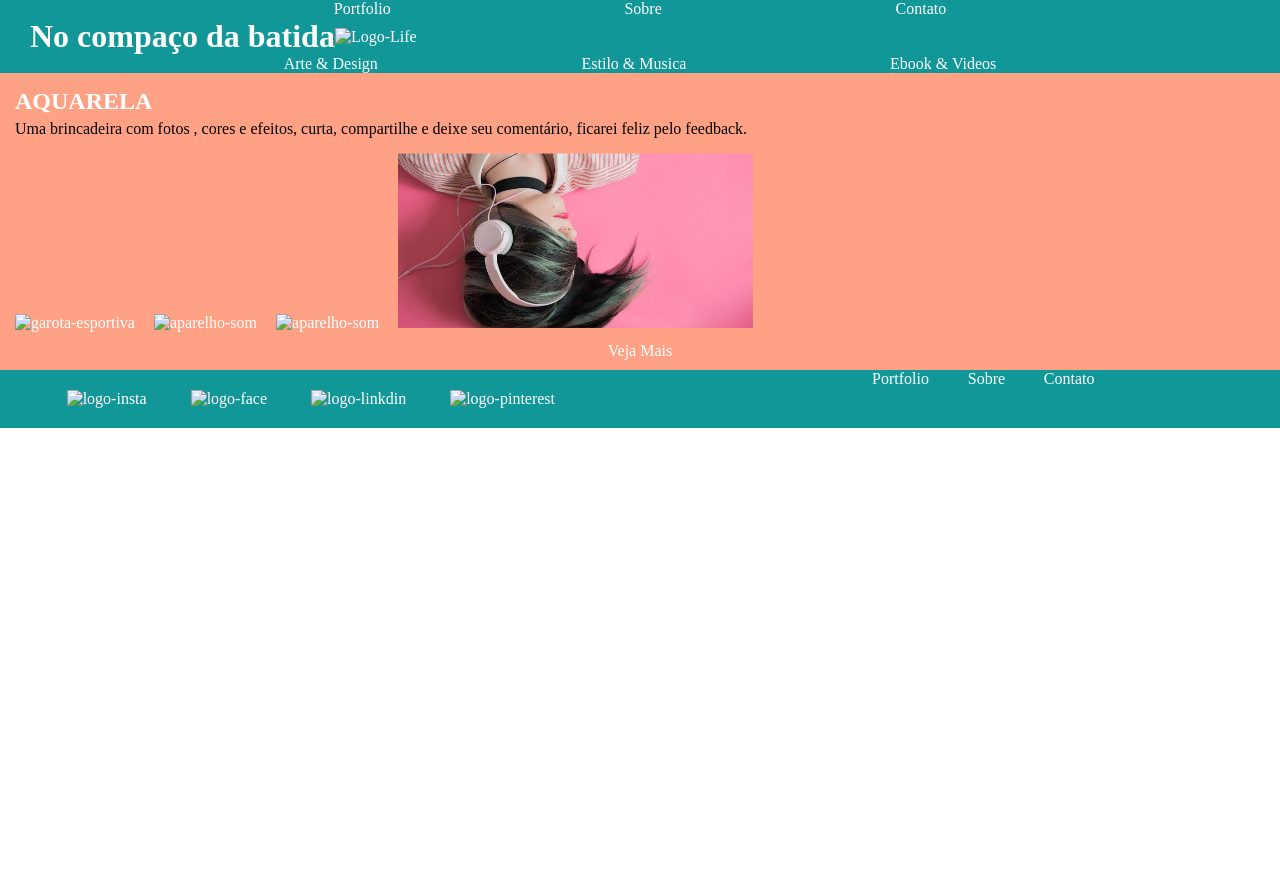
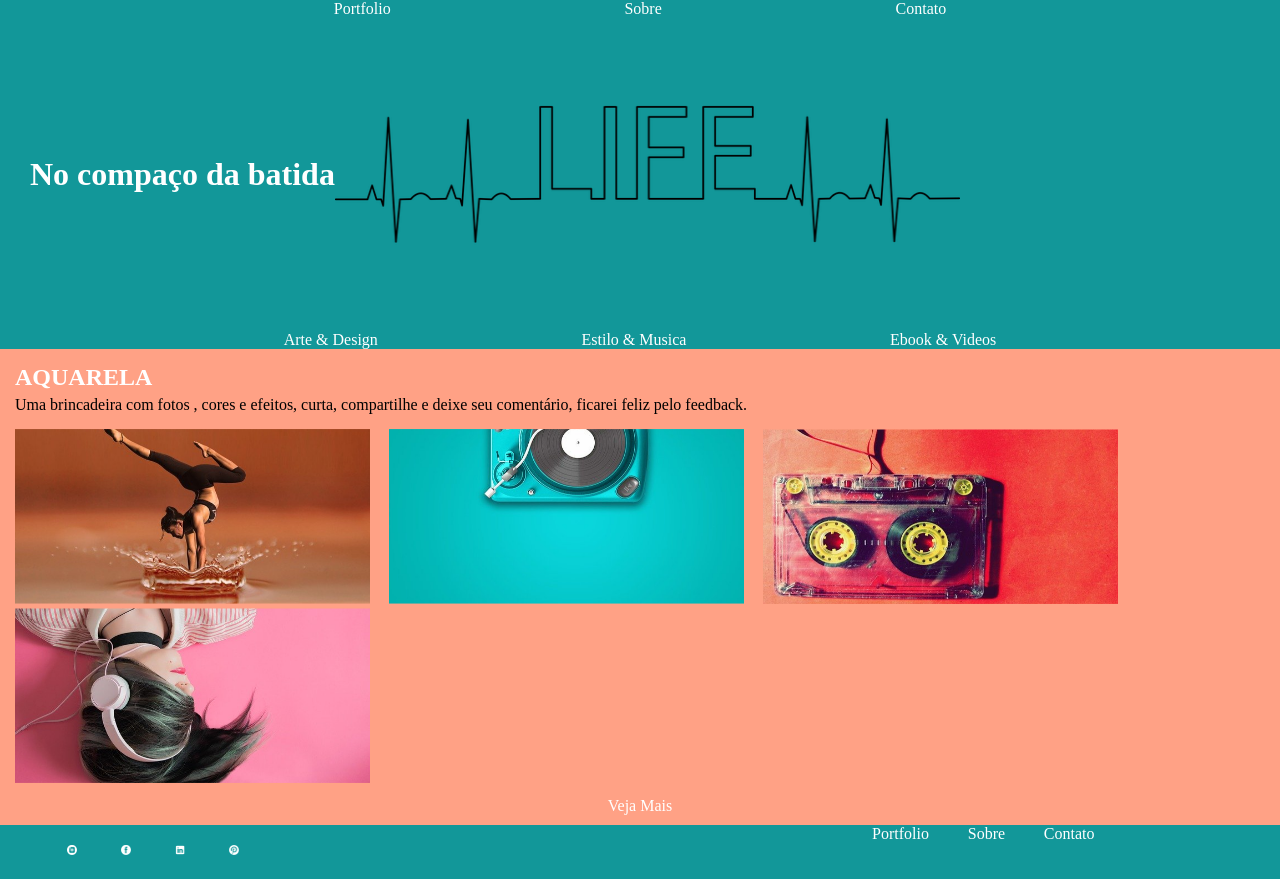
Before and after one commit to MatheusSArantes/page-beat, a plain HTML site: page index.html in a window 1280 px wide. Before the commit the page ends 800 px from the top, so only its background shows below. Drawn offline with Linux system fonts and the light colour scheme; the site is published under a folder, as on GitHub Pages, so addresses that start at the root find nothing.

Commit message:
Agora não ta quebrando :D

```diff
--- a/index.html
+++ b/index.html
@@ -15,7 +15,7 @@
       </nav>
       <div class="logo">
         <h1>No compaço da batida</h1>
-        <img class="logo-img"src="/img/life-4244797_640 1.png" alt="Logo-Life">
+        <img class="logo-img"src="img/life-4244797_640 1.png" alt="Logo-Life">
       </div>
       <div>
       <ul class="info">
@@ -32,9 +32,9 @@
           <P class="text-container">Uma brincadeira com fotos , cores e efeitos, curta, compartilhe e deixe seu comentário, ficarei feliz pelo feedback.</P>
         </div>
         <div class="box-img-container">
-          <img class="img-container" src="/img/Rectangle 3.png" alt="garota-esportiva">
-          <img class="img-container" src="/img/Rectangle 2.png" alt="aparelho-som">
-          <img class="img-container" src="/img/Rectangle 3 (1).png" alt="aparelho-som">
+          <img class="img-container" src="img/Rectangle 3.png" alt="garota-esportiva">
+          <img class="img-container" src="img/Rectangle 2.png" alt="aparelho-som">
+          <img class="img-container" src="img/Rectangle 3 (1).png" alt="aparelho-som">
           <img class="img-container" src="img/Rectangle 2 (1).png" alt="garota-musica">
         </div>
       </section>
@@ -42,10 +42,10 @@
     </main>
     <Footer class="box-contatos">
       <div class="contatos">
-        <img class="img-box" src="/img/insta.png" alt="logo-insta">
-        <img class="img-box" src="/img/face.png" alt="logo-face">
-        <img class="img-box" src="/img/icons8-linkedin-100 1.png" alt="logo-linkdin">
-        <img class="img-box" src="/img/icons8-pinterest-52 1.png" alt="logo-pinterest">
+        <img class="img-box" src="img/insta.png" alt="logo-insta">
+        <img class="img-box" src="img/face.png" alt="logo-face">
+        <img class="img-box" src="img/icons8-linkedin-100 1.png" alt="logo-linkdin">
+        <img class="img-box" src="img/icons8-pinterest-52 1.png" alt="logo-pinterest">
       </div>
       <div>
         <ul class="nav-footer">
```
